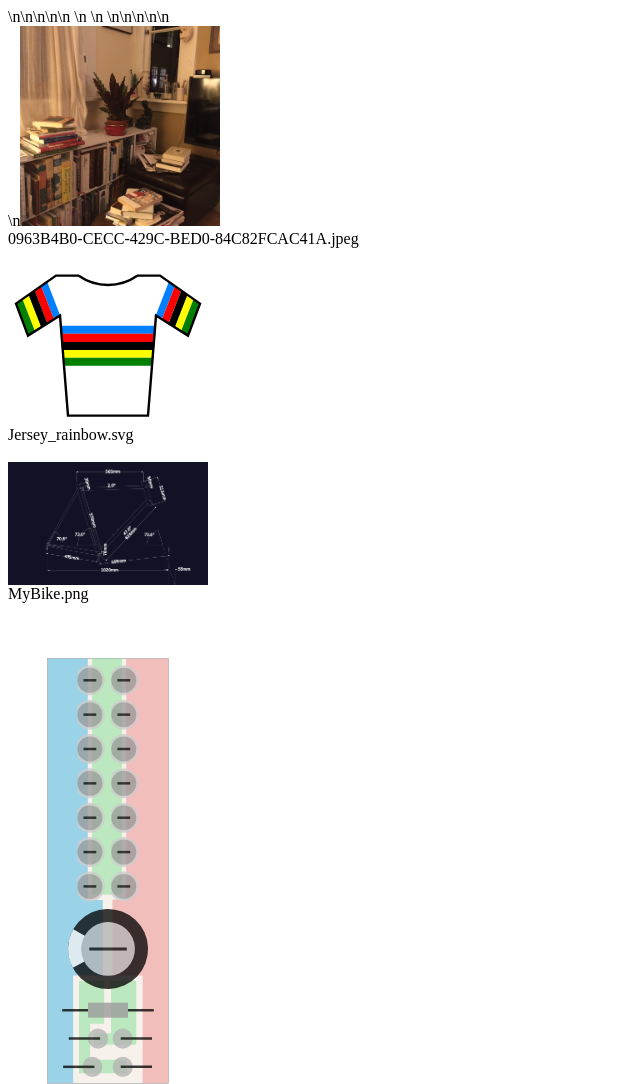
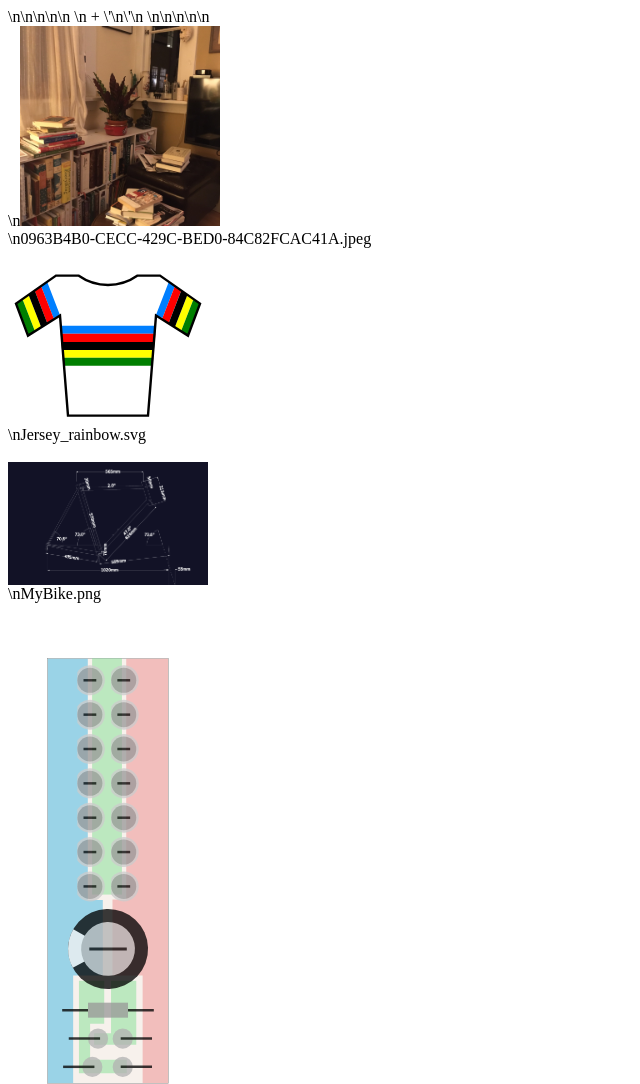
Before and after one commit to kogcyc/imago, a plain HTML site: page index.html in a window 1280 px wide. Shown: the top 1084 px of the page, without its empty margins (0-640 px from the left). Drawn offline with Linux system fonts and the light colour scheme.

Commit message:
Update index.html

```diff
--- a/index.html
+++ b/index.html
@@ -1 +1 @@
-\n\n<!DOCTYPE html>\n<html lang="en">\n<head>\n  <meta charset="UTF-8">\n  <meta name="viewport" content="width=device-width, initial-scale=1.0">\n  <title>Image Gallery</title>\n</head>\n<body>\n\n\n<br>\n<img src="0963B4B0-CECC-429C-BED0-84C82FCAC41A.jpeg" width=200px /><br>0963B4B0-CECC-429C-BED0-84C82FCAC41A.jpeg<br><br><img src="Jersey_rainbow.svg" width=200px /><br>Jersey_rainbow.svg<br><br><img src="MyBike.png" width=200px /><br>MyBike.png<br><br><img src="bridge_circuit.svg" width=200px /><br>bridge_circuit.svg<br><br><img src="image.jpg" width=200px /><br>image.jpg<br><br><img src="index.html" width=200px /><br>index.html<br><br><img src="kursive_white.png" width=200px /><br>kursive_white.png<br><br><img src="myBike.png" width=200px /><br>myBike.png<br><br><img src="oceans_12.png" width=200px /><br>oceans_12.png<br><br><img src="plain_logo.svg" width=200px /><br>plain_logo.svg<br><br><img src="whats.jpg" width=200px /><br>whats.jpg<br><br>\n  \n</body>\n</html>\n\n
+\n\n<!DOCTYPE html>\n<html lang="en">\n<head>\n  <meta charset="UTF-8">\n  <meta name="viewport" content="width=device-width, initial-scale=1.0"> + \'\n\'\n  <title>Image Gallery</title>\n</head>\n<body>\n\n\n<br>\n<img src="0963B4B0-CECC-429C-BED0-84C82FCAC41A.jpeg" width=200px /><br>\n0963B4B0-CECC-429C-BED0-84C82FCAC41A.jpeg<br><br><img src="Jersey_rainbow.svg" width=200px /><br>\nJersey_rainbow.svg<br><br><img src="MyBike.png" width=200px /><br>\nMyBike.png<br><br><img src="bridge_circuit.svg" width=200px /><br>\nbridge_circuit.svg<br><br><img src="image.jpg" width=200px /><br>\nimage.jpg<br><br><img src="index.html" width=200px /><br>\nindex.html<br><br><img src="kursive_white.png" width=200px /><br>\nkursive_white.png<br><br><img src="myBike.png" width=200px /><br>\nmyBike.png<br><br><img src="oceans_12.png" width=200px /><br>\noceans_12.png<br><br><img src="plain_logo.svg" width=200px /><br>\nplain_logo.svg<br><br><img src="whats.jpg" width=200px /><br>\nwhats.jpg<br><br>\n  \n</body>\n</html>\n\n
```
